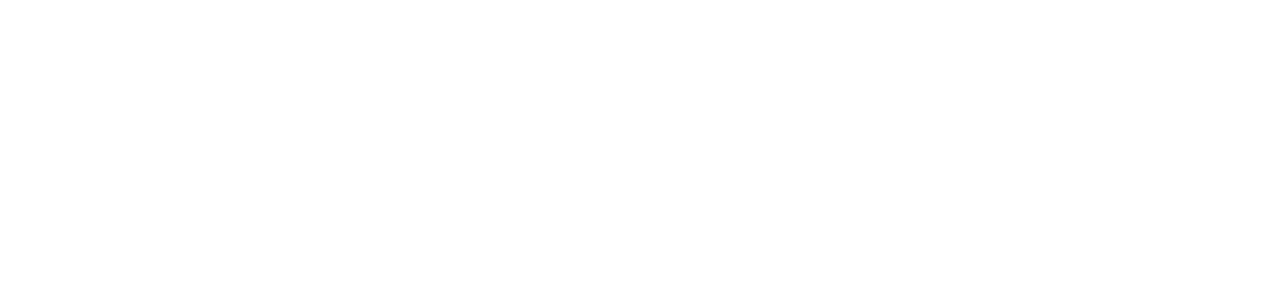
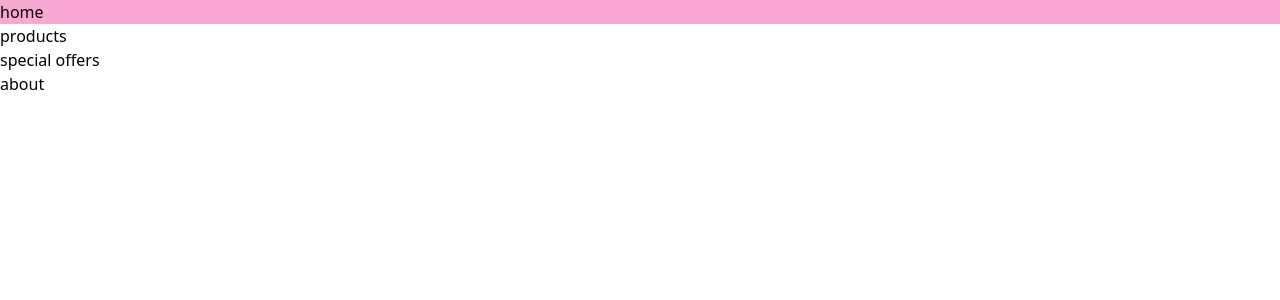
Before and after one commit to mehrnaz-ghaffar/onlineshop, a Vue app: page / in a window 1280 px wide. Shown: the top 300 px of the page. Built offline with nearby package versions, Linux system fonts and the light colour scheme.

Commit message:
chore : added tailwind

```diff
--- /dev/null
+++ b/postcss.config.js
@@ -0,0 +1,6 @@
+module.exports = {
+  plugins: {
+    tailwindcss: {},
+    autoprefixer: {}
+  }
+}
--- a/src/App.vue
+++ b/src/App.vue
@@ -1,13 +1,21 @@
 <template>
   <div id="app">
+    <nav>
+      <ul>
+        <li class="bg-pink-300">home</li>
+        <li>products</li>
+        <li>special offers</li>
+        <li>about</li>
 
-
+      </ul>
+    </nav>
 
   </div>
 </template>
 
 <script>
 import HelloWorld from './components/HelloWorld.vue'
+import './assets/tailwind.css'
 
 export default {
   name: 'App',
@@ -17,6 +25,4 @@
 }
 </script>
 
-<style>
-
-</style>
+<style src="./assets/tailwind.css" />
--- a/src/assets/tailwind.css
+++ b/src/assets/tailwind.css
@@ -1,3 +1,5 @@
 @tailwind base;
+
 @tailwind components;
+
 @tailwind utilities;
--- a/src/main.js
+++ b/src/main.js
@@ -1,4 +1,5 @@
 import { createApp } from 'vue'
 import App from './App.vue'
+import './assets/tailwind.css'
 
 createApp(App).mount('#app')
--- /dev/null
+++ b/tailwind.config.js
@@ -0,0 +1,11 @@
+module.exports = {
+  purge: ['./public/**/*.html', './src/**/*.{vue,js,ts,jsx,tsx}'],
+  darkMode: false, // or 'media' or 'class'
+  theme: {
+    extend: {},
+  },
+  variants: {
+    extend: {},
+  },
+  plugins: [],
+}
```
Also changed, not shown: package.json (+6 -1 lines), 1 other file (tests, documents, lock files or other folders).
